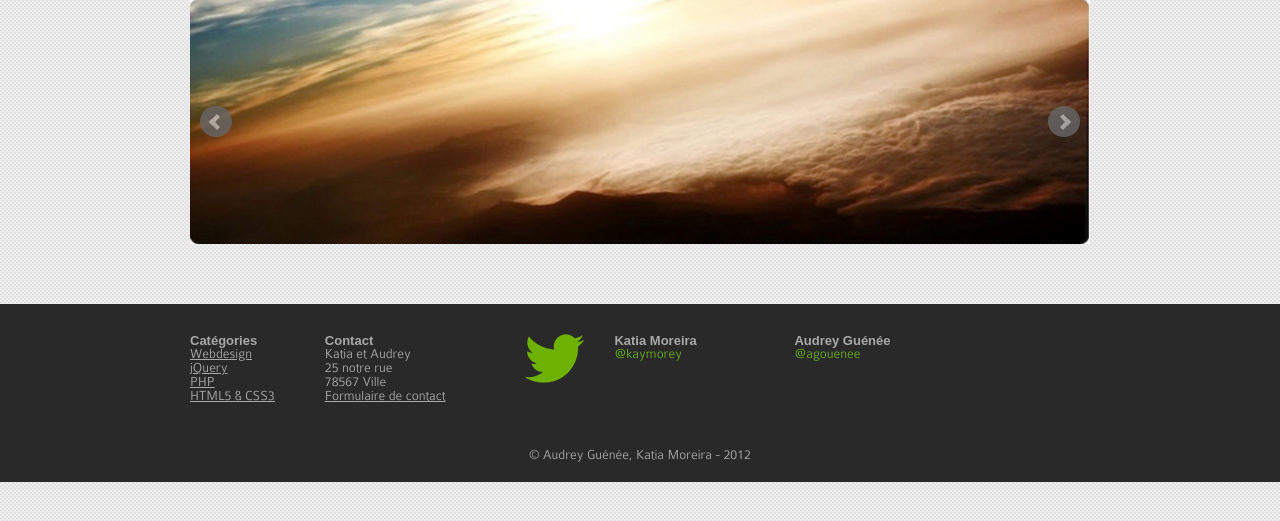
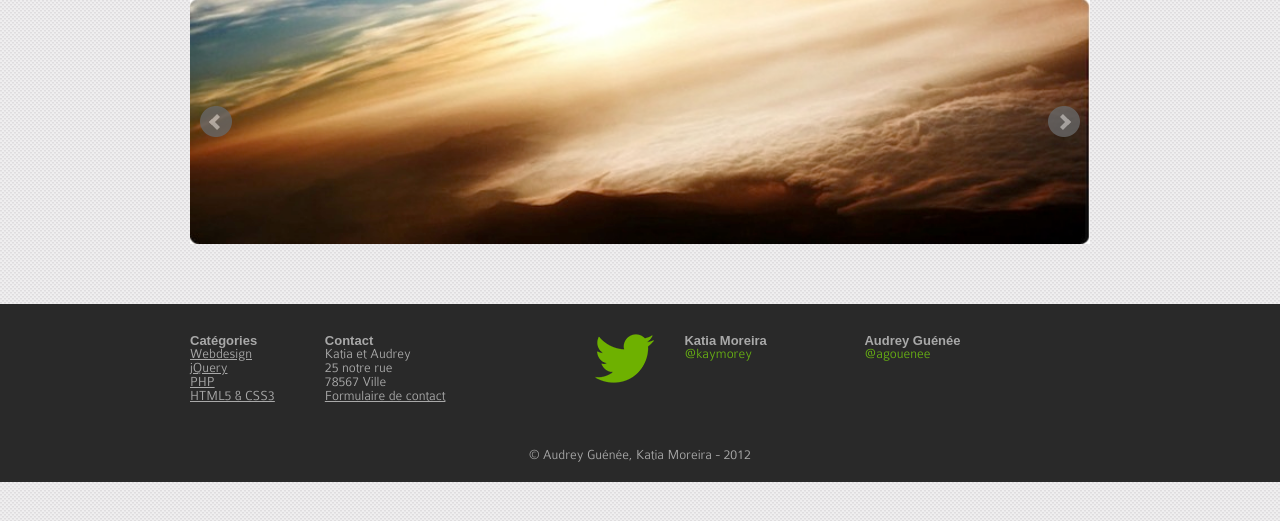
Before and after one commit to agouenee/ProjetHTML, a PHP site: page / in a window 1280 px wide. Shown: the part 192-713 px from the top of the page. Run offline with PHP 8.4, Linux system fonts and the light colour scheme; some web fonts are replaced.

Commit message:
fixed twitter div position

```diff
--- a/src/css/styles.css
+++ b/src/css/styles.css
@@ -101,7 +101,7 @@ footer #footer a {
 footer #footer #twitter {
   width: 440px;
   float: left;
-  margin-left: 80px;
+  margin-left: 150px;
 }
 footer #footer #twitter img {
   float: left;
--- a/src/css/styles.less
+++ b/src/css/styles.less
@@ -116,7 +116,7 @@ footer {
 		#twitter {
 			width: 440px;
 			float: left;
-			margin-left: 80px;
+			margin-left: 150px;
 			img {
 				float: left;
 			}
```
